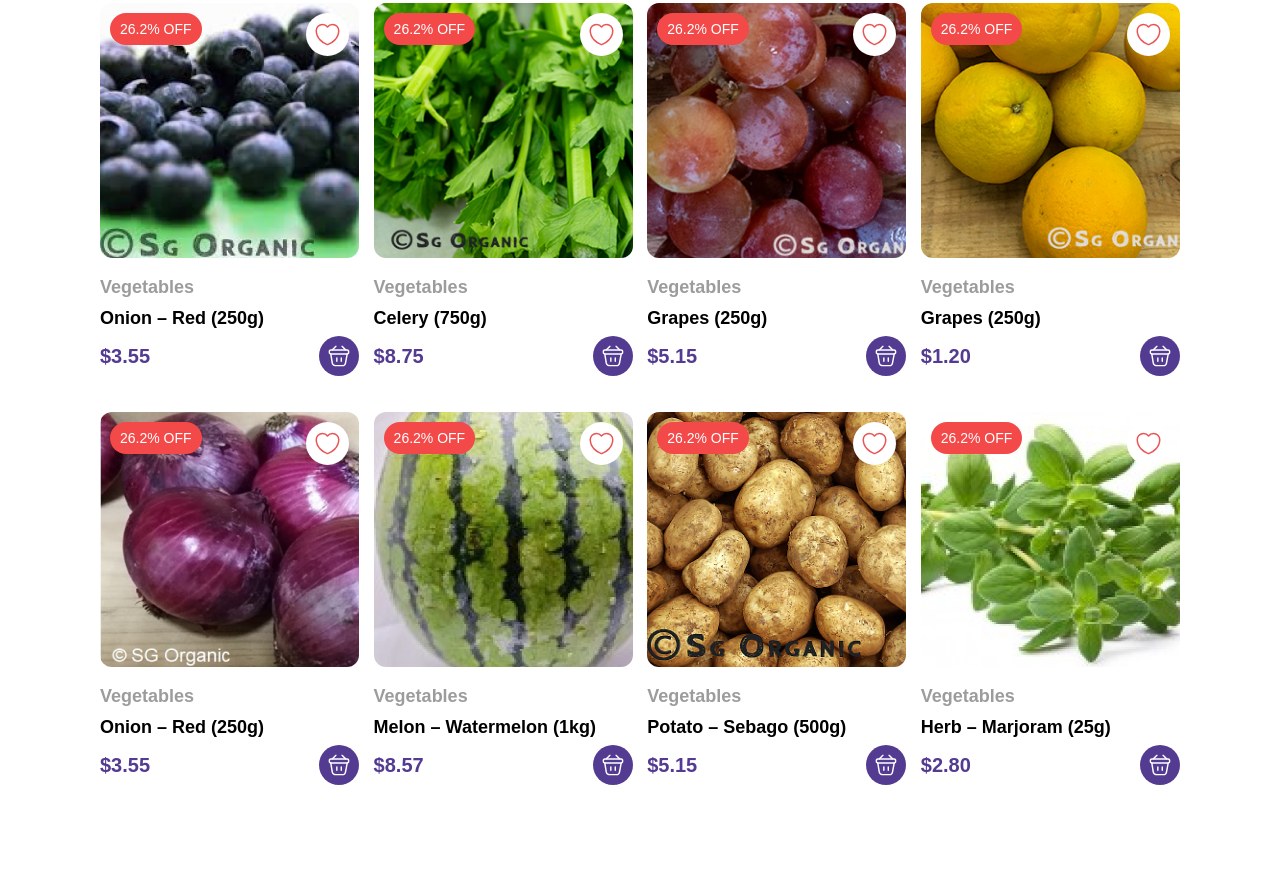
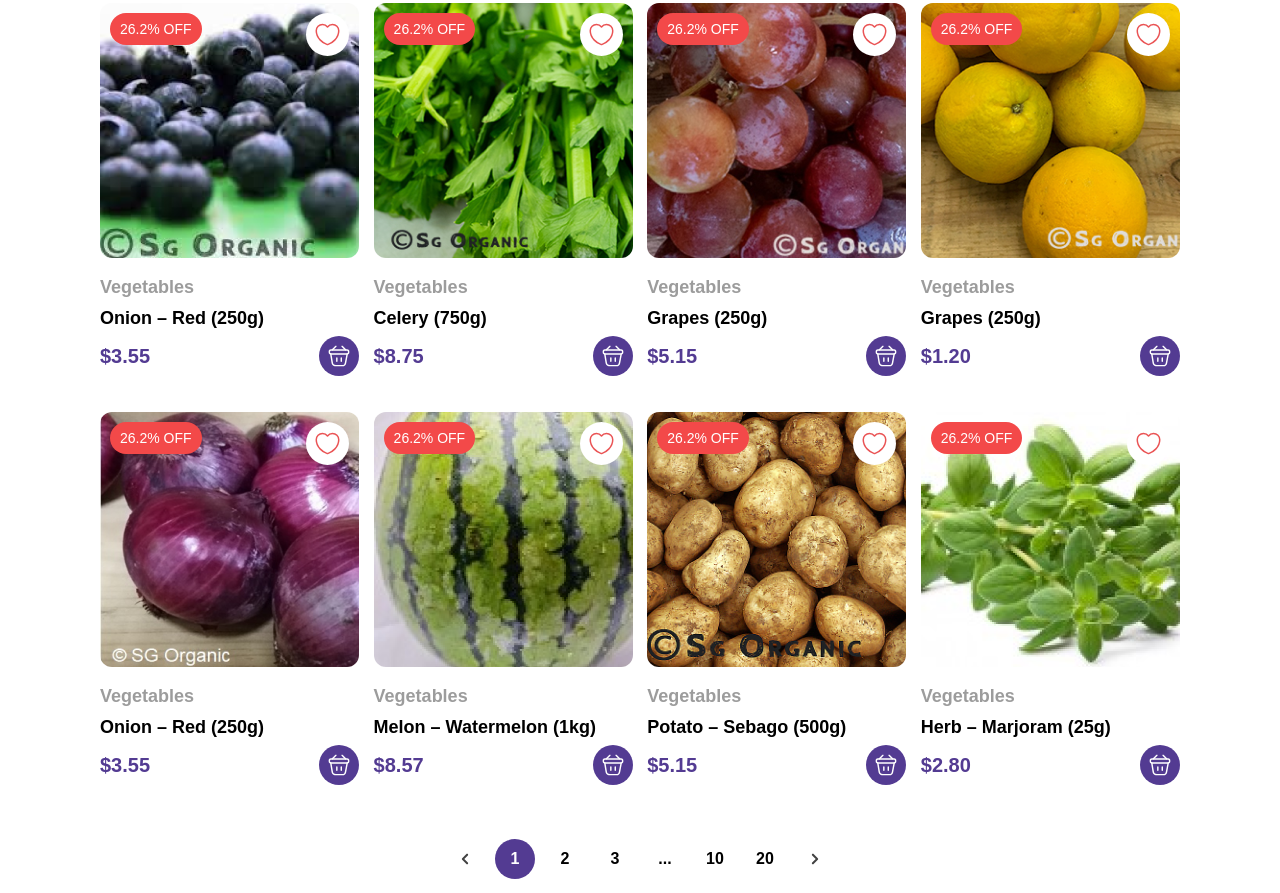
Before and after one commit to Ferdian9991/bootcamp-frontend-slicing, a plain HTML site: page index.html in a window 1280 px wide. Shown: the part 929-1822 px from the top of the page. Before the commit the page ends 1754 px from the top, so only its background shows below. Drawn offline with nearby package versions, Linux system fonts and the light colour scheme.

Commit message:
(style) add-pagination-bar

```diff
--- a/index.html
+++ b/index.html
@@ -1204,6 +1204,58 @@
           </div>
         </div>
       </div>
+
+      <div
+        id="pagination"
+        class="px-100 flex flex-align-center flex-content-center py-14"
+      >
+        <div class="w-40-px h-40-px flex flex-align-center flex-content-center">
+          <svg
+            width="24"
+            height="24"
+            viewBox="0 0 24 24"
+            fill="none"
+            xmlns="http://www.w3.org/2000/svg"
+          >
+            <path
+              d="M14.83 6.99999C15.0162 7.18735 15.1208 7.4408 15.1208 7.70499C15.1208 7.96918 15.0162 8.22263 14.83 8.40999L11.29 12L14.83 15.54C15.0162 15.7274 15.1208 15.9808 15.1208 16.245C15.1208 16.5092 15.0162 16.7626 14.83 16.95C14.737 17.0437 14.6264 17.1181 14.5046 17.1689C14.3827 17.2197 14.252 17.2458 14.12 17.2458C13.988 17.2458 13.8573 17.2197 13.7354 17.1689C13.6136 17.1181 13.503 17.0437 13.41 16.95L9.17 12.71C9.07627 12.617 9.00187 12.5064 8.9511 12.3846C8.90034 12.2627 8.8742 12.132 8.8742 12C8.8742 11.868 8.90034 11.7373 8.9511 11.6154C9.00187 11.4936 9.07627 11.383 9.17 11.29L13.41 6.99999C13.503 6.90626 13.6136 6.83187 13.7354 6.7811C13.8573 6.73033 13.988 6.70419 14.12 6.70419C14.252 6.70419 14.3827 6.73033 14.5046 6.7811C14.6264 6.83187 14.737 6.90626 14.83 6.99999Z"
+              fill="#424242"
+            />
+          </svg>
+        </div>
+        <div class="w-40-px h-40-px flex flex-align-center flex-content-center pagination-active">
+          <div class="text-small font-nunito font-semibold">1</div>
+        </div>
+        <div class="w-40-px h-40-px flex flex-align-center flex-content-center">
+          <div class="text-small font-nunito font-semibold">2</div>
+        </div>
+        <div class="w-40-px h-40-px flex flex-align-center flex-content-center">
+          <div class="text-small font-nunito font-semibold">3</div>
+        </div>
+        <div class="w-40-px h-40-px flex flex-align-center flex-content-center">
+          <div class="text-small font-nunito font-semibold">...</div>
+        </div>
+        <div class="w-40-px h-40-px flex flex-align-center flex-content-center">
+          <div class="text-small font-nunito font-semibold">10</div>
+        </div>
+        <div class="w-40-px h-40-px flex flex-align-center flex-content-center">
+          <div class="text-small font-nunito font-semibold">20</div>
+        </div>
+        <div class="w-40-px h-40-px flex flex-align-center flex-content-center">
+          <svg
+            width="24"
+            height="24"
+            viewBox="0 0 24 24"
+            fill="none"
+            xmlns="http://www.w3.org/2000/svg"
+          >
+            <path
+              d="M9.17 6.99999C8.98375 7.18735 8.87921 7.4408 8.87921 7.70499C8.87921 7.96918 8.98375 8.22263 9.17 8.40999L12.71 12L9.17 15.54C8.98375 15.7274 8.87921 15.9808 8.87921 16.245C8.87921 16.5092 8.98375 16.7626 9.17 16.95C9.26297 17.0437 9.37357 17.1181 9.49543 17.1689C9.61729 17.2197 9.74799 17.2458 9.88 17.2458C10.012 17.2458 10.1427 17.2197 10.2646 17.1689C10.3864 17.1181 10.497 17.0437 10.59 16.95L14.83 12.71C14.9237 12.617 14.9981 12.5064 15.0489 12.3846C15.0997 12.2627 15.1258 12.132 15.1258 12C15.1258 11.868 15.0997 11.7373 15.0489 11.6154C14.9981 11.4936 14.9237 11.383 14.83 11.29L10.59 6.99999C10.497 6.90626 10.3864 6.83187 10.2646 6.7811C10.1427 6.73033 10.012 6.70419 9.88 6.70419C9.74799 6.70419 9.61729 6.73033 9.49543 6.7811C9.37357 6.83187 9.26297 6.90626 9.17 6.99999Z"
+              fill="#424242"
+            />
+          </svg>
+        </div>
+      </div>
     </main>
 
     <script
--- a/style/index.css
+++ b/style/index.css
@@ -52,6 +52,14 @@ body {
 
 .left-10 {
   left: 10px;
+}
+
+.w-40-px {
+  width: 40px;
+}
+
+.h-40-px {
+  height: 40px;
 }
 
 .w-15-percent {
@@ -395,6 +403,24 @@ body {
   margin-top: 20px;
 }
 
+.pagination-active {
+  background-color: #533b92;
+  color: #ffffff !important;
+}
+
+#pagination > div {
+  cursor: pointer;
+  margin-left: 5px;
+  margin-right: 5px;
+  border-radius: 100%;
+}
+
+#pagination > div:hover {
+  background-color: #d6d4d4;
+  transition: all;
+  transition-duration: 500ms;
+}
+
 /* Responsive query */
 
 @media only screen and (max-width: 860px) {
```
